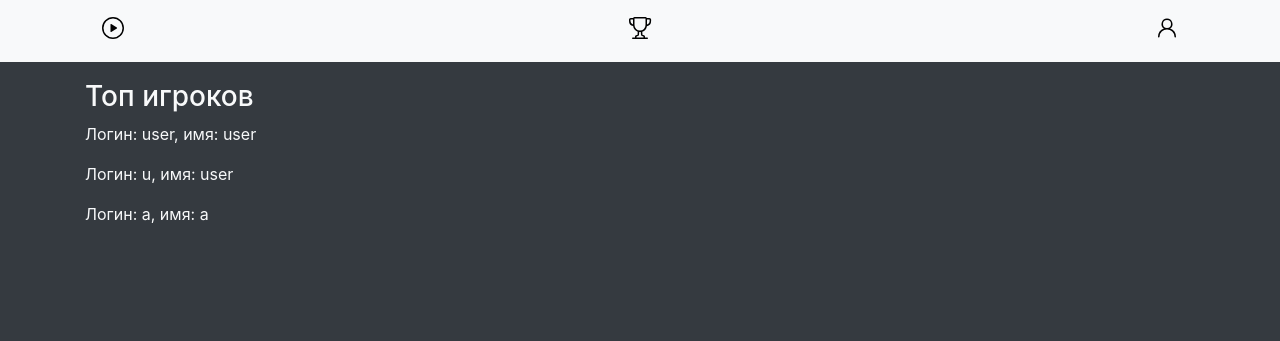
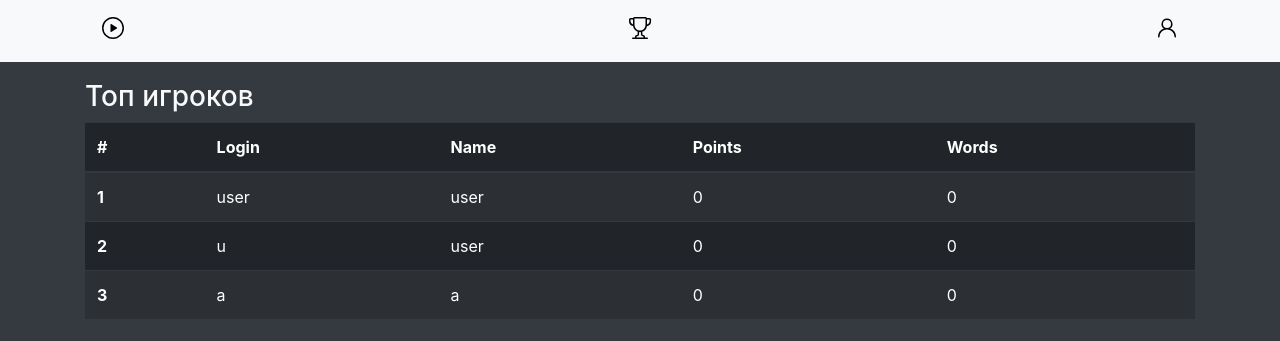
Before and after one commit to chepyr/yandex-web, a Flask app: page /top in a window 1280 px wide. Shown: the top 341 px of the page. Run offline with Flask 2, Linux system fonts and the light colour scheme; data comes from the database, SQL or seed files in the repository; some libraries are stand-ins or nearby versions.

Commit message:
Обновлённый топ игроков

```diff
--- a/templates/top.html
+++ b/templates/top.html
@@ -8,8 +8,33 @@
 
 <h3>Топ игроков</h3>
 
-{% for user in users %}
-<p>Логин: {{ user.login }}, имя: {{ user.name }}</p>
-{% endfor %}
+
+<table class="table table-striped table-dark">
+    <thead>
+    <tr>
+        <th scope="col">#</th>
+        <th scope="col">Login</th>
+        <th scope="col">Name</th>
+        <th scope="col">Points</th>
+        <th scope="col">Words</th>
+    </tr>
+    </thead>
+    <tbody>
+
+    {% for user in users %}
+    <tr>
+
+        <th scope="row">{{ loop.index }}</th>
+        <td>{{ user.login }}</td>
+        <td>{{ user.name }}</td>
+        <td>{{ user.points }}</td>
+        <td>{{ user.guessed_count }}</td>
+
+    </tr>
+    {% endfor %}
+
+    </tbody>
+</table>
+
 
 {% endblock %}
```
